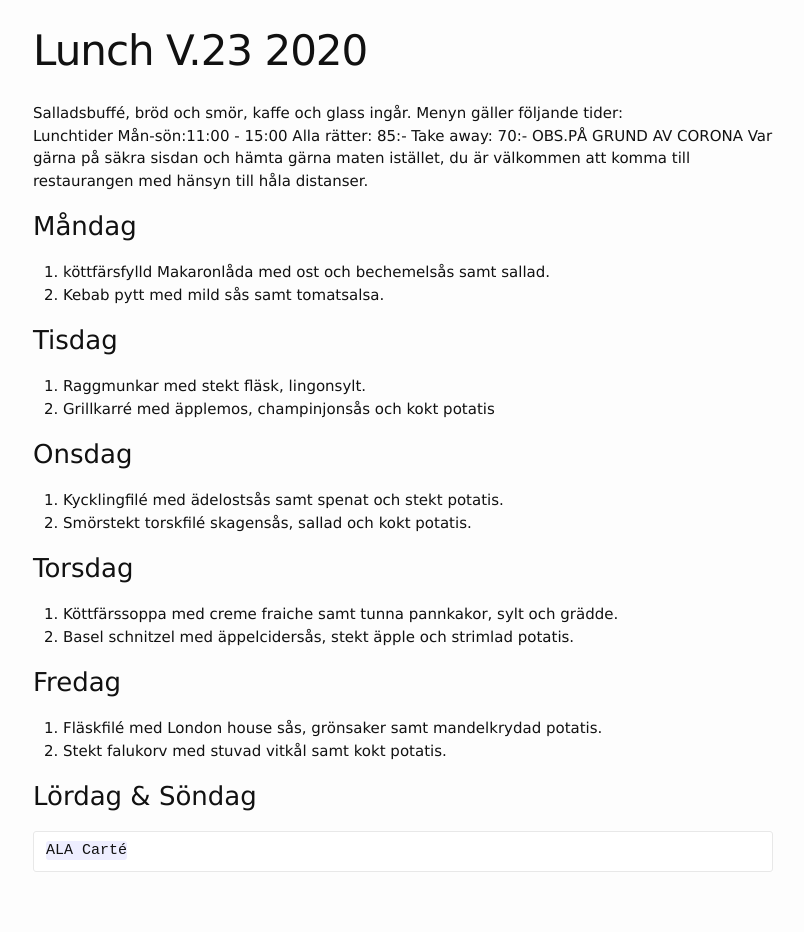
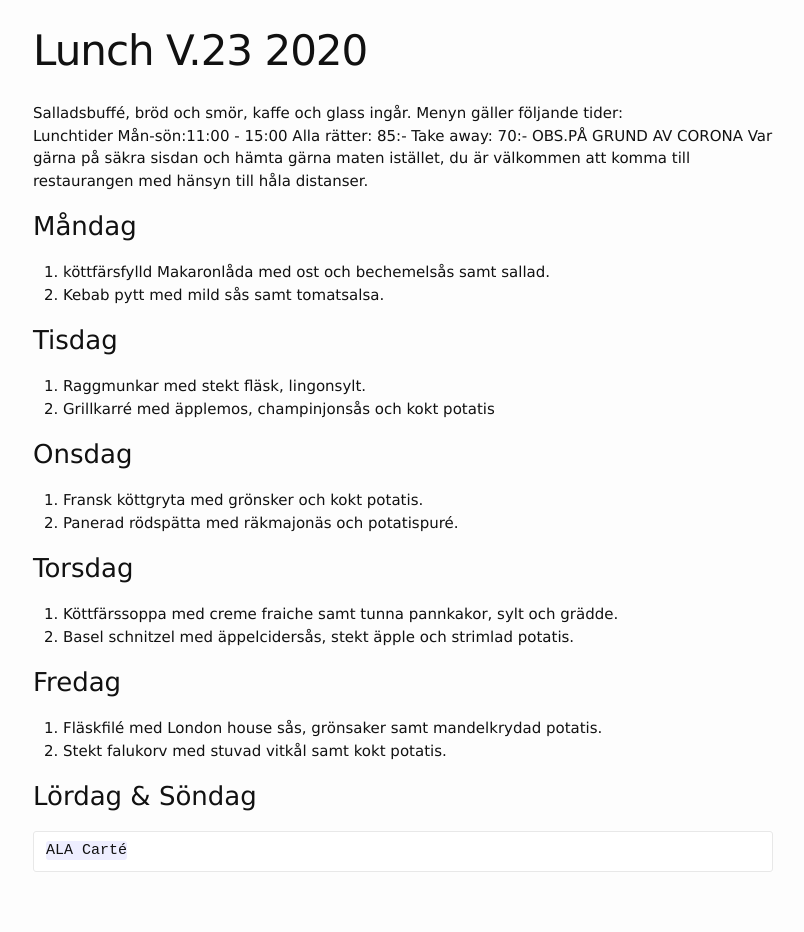
Before and after one commit to FarInn62/farinn62.github.io, a Jekyll site: the page built from lunch.md, in a window 1280 px wide. Shown: the whole page, without its empty margins (237-1041 px from the left). Built offline with Jekyll 4.4.1, drawn with Linux system fonts in a browser that asks for light colours.

Commit message:
Update lunch.md

```diff
--- a/lunch.md
+++ b/lunch.md
@@ -21,8 +21,8 @@ OBS.PÅ GRUND AV CORONA Var gärna på säkra sisdan och hämta gärna maten ist
 
 
 ### Onsdag
-1. Kycklingfilé med ädelostsås samt spenat och stekt potatis.
-2. Smörstekt torskfilé skagensås, sallad och kokt potatis.
+1. Fransk köttgryta med grönsker och kokt potatis.
+2. Panerad rödspätta med räkmajonäs och potatispuré.
 
 ### Torsdag
 1. Köttfärssoppa med creme fraiche samt tunna pannkakor, sylt och grädde.
```
